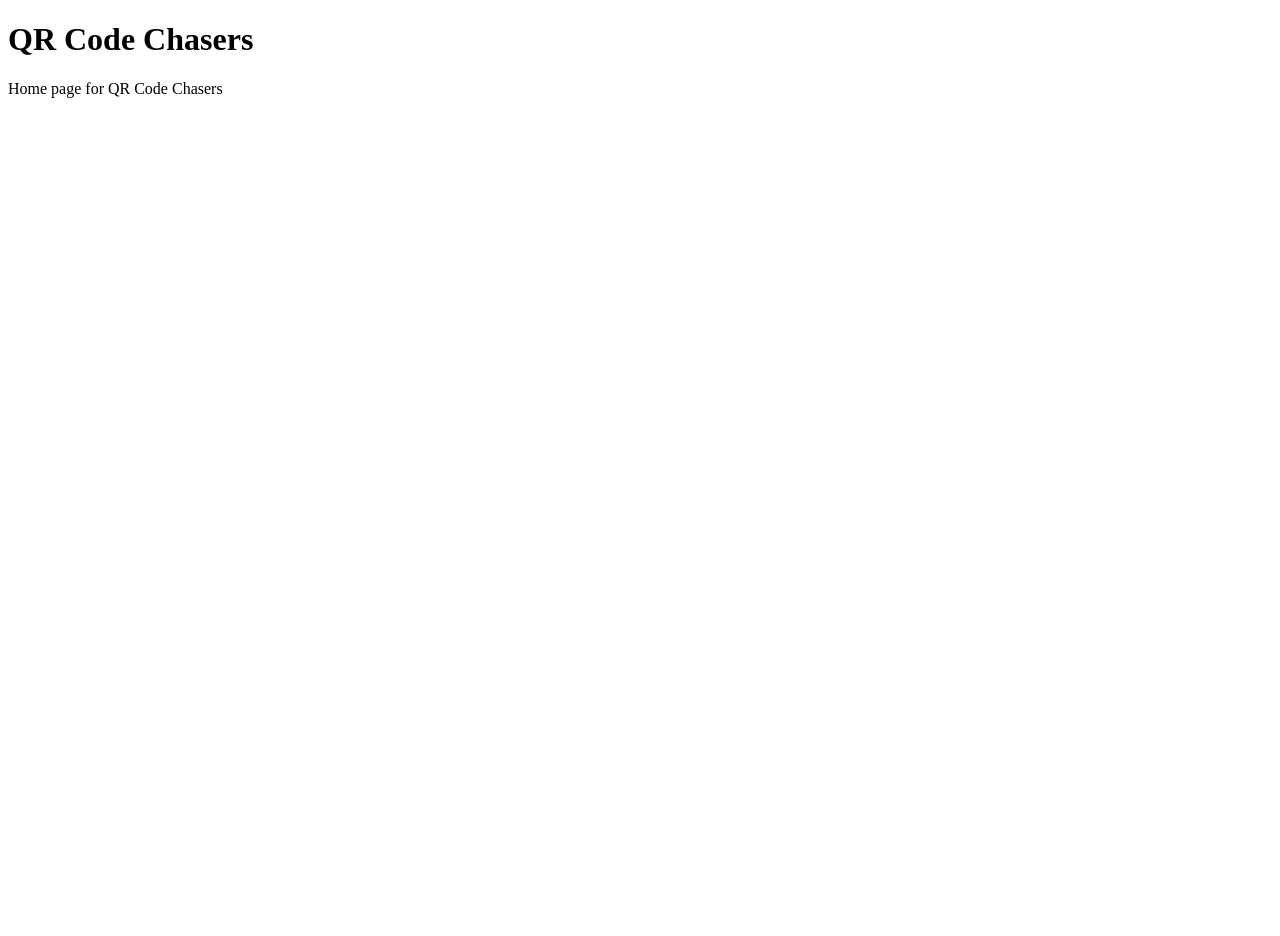
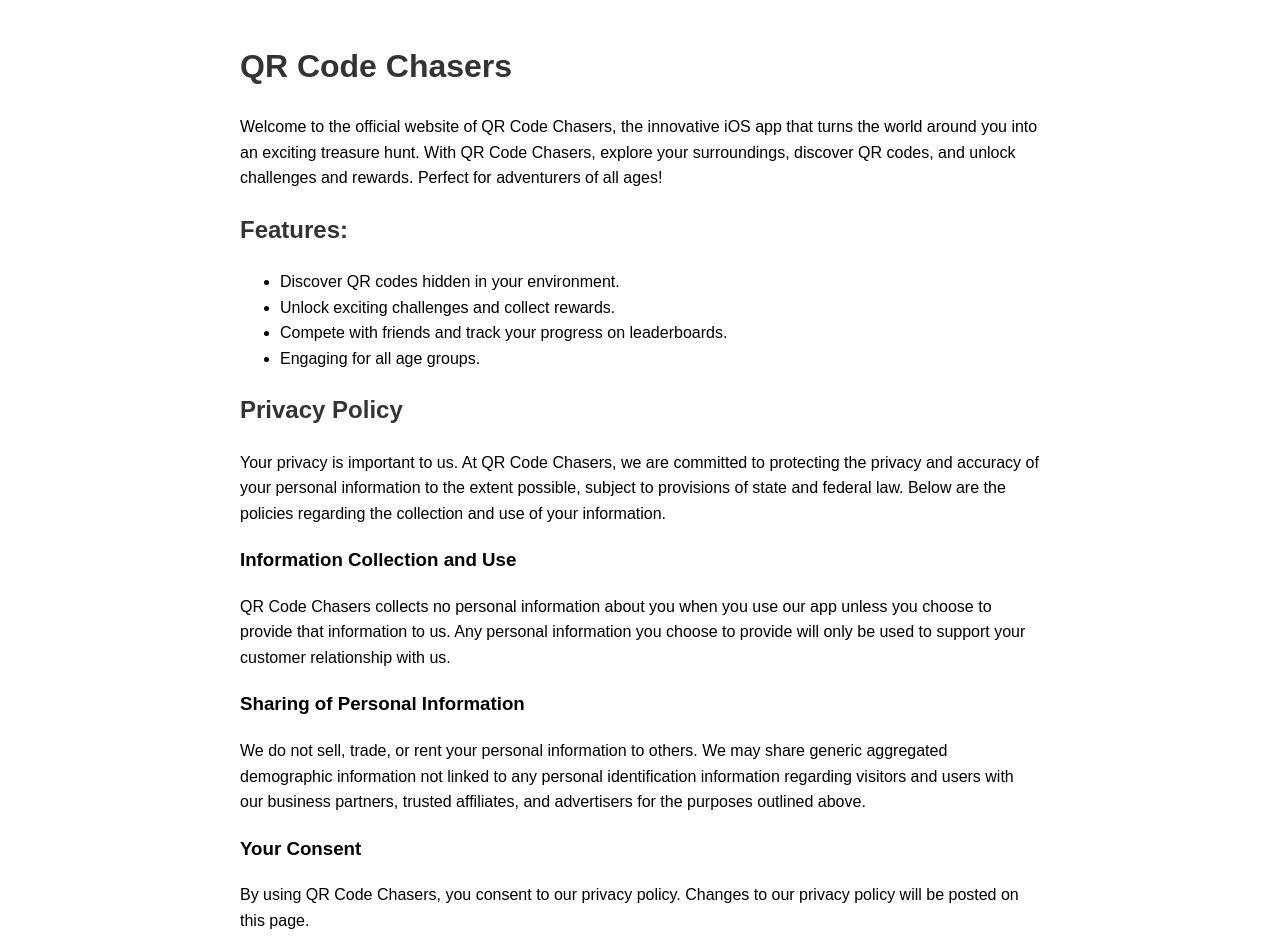
Before and after one commit to azoller11/QRCodeChasers.github-io, a plain HTML site: page index.html in a window 1280 px wide. Before the commit the page ends 800 px from the top, so only its background shows below. Drawn offline with Linux system fonts and the light colour scheme.

Commit message:
Update index.html

```diff
--- a/index.html
+++ b/index.html
@@ -3,10 +3,56 @@
 <head>
     <meta charset="UTF-8">
     <meta name="viewport" content="width=device-width, initial-scale=1.0">
-    <title>QR Code Chasers</title>
+    <title>QR Code Chasers - Official App Website</title>
+    <style>
+        body {
+            font-family: Arial, sans-serif;
+            margin: 0;
+            padding: 0;
+            line-height: 1.6;
+        }
+        .container {
+            max-width: 800px;
+            margin: auto;
+            padding: 20px;
+        }
+        h1, h2 {
+            color: #333;
+        }
+        p {
+            margin: 10px 0;
+        }
+        .section {
+            margin-bottom: 20px;
+        }
+    </style>
 </head>
 <body>
-    <h1>QR Code Chasers</h1>
-    <p>Home page for QR Code Chasers</p>
+    <div class="container">
+        <!-- App Information Section -->
+        <div class="section" id="app-information">
+            <h1>QR Code Chasers</h1>
+            <p>Welcome to the official website of QR Code Chasers, the innovative iOS app that turns the world around you into an exciting treasure hunt. With QR Code Chasers, explore your surroundings, discover QR codes, and unlock challenges and rewards. Perfect for adventurers of all ages!</p>
+            <h2>Features:</h2>
+            <ul>
+                <li>Discover QR codes hidden in your environment.</li>
+                <li>Unlock exciting challenges and collect rewards.</li>
+                <li>Compete with friends and track your progress on leaderboards.</li>
+                <li>Engaging for all age groups.</li>
+            </ul>
+        </div>
+
+        <!-- Privacy Policy Section -->
+        <div class="section" id="privacy-policy">
+            <h2>Privacy Policy</h2>
+            <p>Your privacy is important to us. At QR Code Chasers, we are committed to protecting the privacy and accuracy of your personal information to the extent possible, subject to provisions of state and federal law. Below are the policies regarding the collection and use of your information.</p>
+            <h3>Information Collection and Use</h3>
+            <p>QR Code Chasers collects no personal information about you when you use our app unless you choose to provide that information to us. Any personal information you choose to provide will only be used to support your customer relationship with us.</p>
+            <h3>Sharing of Personal Information</h3>
+            <p>We do not sell, trade, or rent your personal information to others. We may share generic aggregated demographic information not linked to any personal identification information regarding visitors and users with our business partners, trusted affiliates, and advertisers for the purposes outlined above.</p>
+            <h3>Your Consent</h3>
+            <p>By using QR Code Chasers, you consent to our privacy policy. Changes to our privacy policy will be posted on this page.</p>
+        </div>
+    </div>
 </body>
 </html>
```
